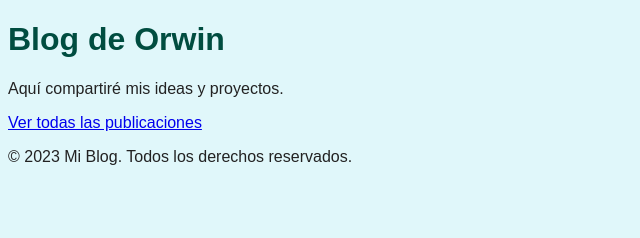
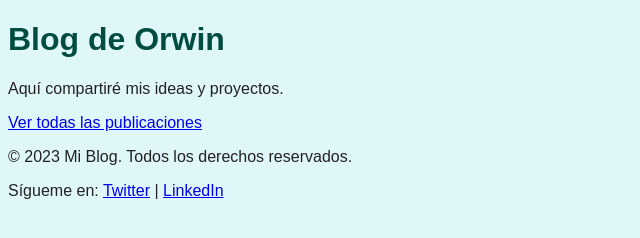
Before and after one commit to OrwinZavaleta/-my-personal-blog, a plain HTML site: page index.html in a window 1280 px wide. Shown: the whole page, without its empty margins (0-640 px from the left). Drawn offline with Linux system fonts and the light colour scheme.

Commit message:
feat: Añadir enlaces a redes sociales en el pie de página

```diff
--- a/index.html
+++ b/index.html
@@ -14,6 +14,7 @@
 
     <footer>
         <p>© 2023 Mi Blog. Todos los derechos reservados.</p>
+        <p>Sígueme en: <a href="#">Twitter</a> | <a href="#">LinkedIn</a></p>
     </footer>
 </body>
 
```
